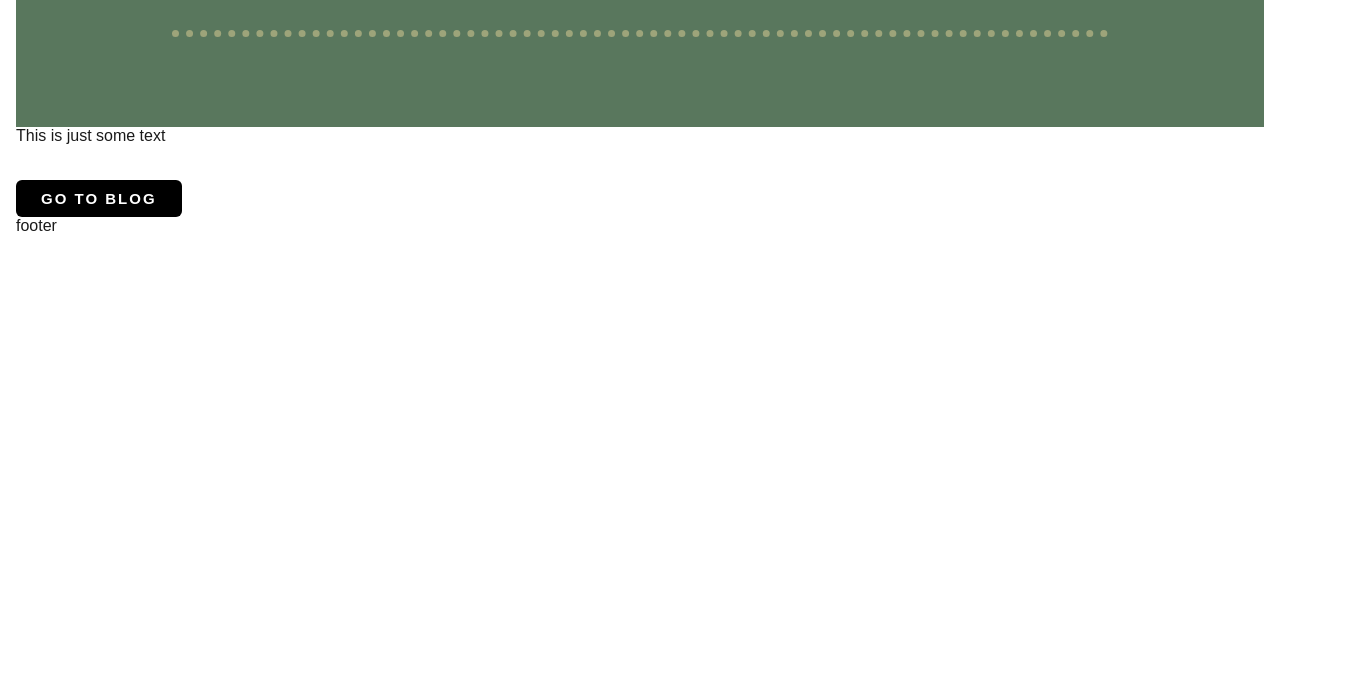
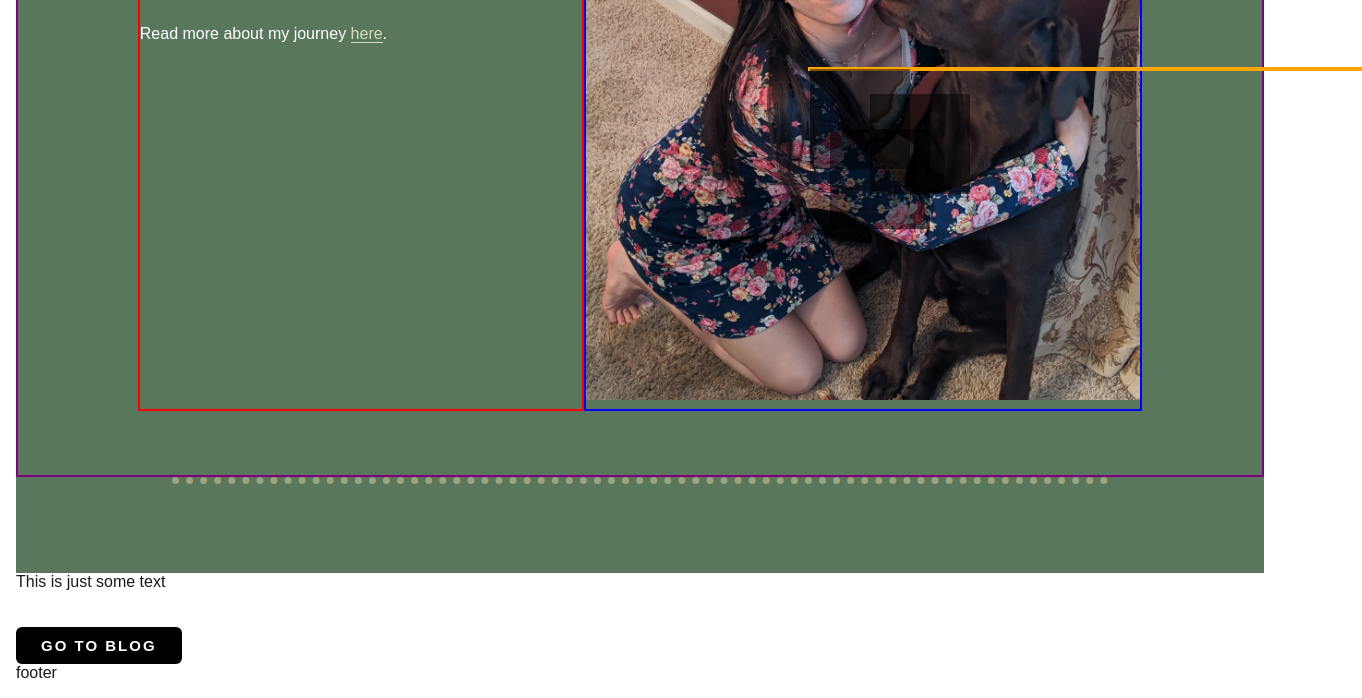
Before and after one commit to kalenenc/kalene-gatsby-personal-website, a Gatsby site: page / in a window 1280 px wide. Shown: the part 365-1063 px from the top of the page, 1362 px wide, since content can reach past the window. Before the commit the page ends 800 px from the top, so only its background shows below. Built offline with nearby package versions, Linux system fonts and the light colour scheme; Gatsby itself is replaced by a stand-in of ours; some packages are replaced by stand-ins of ours.

Commit message:
adds photo, more header styles, adds transparent square SVGs

```diff
--- a/src/components/header.js
+++ b/src/components/header.js
@@ -2,17 +2,38 @@ import React from "react"
 import NameTag from './nametag'
 import Navigation from './navigation'
 import headerStyles from './style-modules/header.module.css'
+import MeAndReese from '../images/me-and-reese-icon.jpg'
 
 const Header = _props => (
     <header>
         <Navigation></Navigation>
         <NameTag></NameTag>
 
-        <div className={headerStyles.header__description}>
-            <h2>Hi.</h2>
-            <p>I’m Kalene, a frontend developer and lifelong-learner with a desire to help support others in, or looking to get into tech.</p>
-            <p>Read more about my journey <a href="#">here</a>.</p>
+        <div className={headerStyles.header__description_container}>
+            <div className={headerStyles.header__description}>
+                <h2>Hi.</h2>
+                <p>I’m Kalene, a frontend developer and lifelong-learner with a desire to help support others in, or looking to get into tech.</p>
+                <p>Read more about my journey <a href="#">here</a>.</p>
+            </div>
+
+            <div className={headerStyles.header__image_container}>
+                <img src={MeAndReese} alt="Kalene and her dog, Reese."/>
+                <div class={headerStyles.svg__container}>
+                    <svg className={headerStyles.svg__one} width="100" height="100" xmlns="http://www.w3.org/2000/svg" opacity="0.5">
+                        <rect width="100" height="100" />
+                    </svg>
+                    <svg className={headerStyles.svg__two}  width="100" height="100" xmlns="http://www.w3.org/2000/svg" opacity="0.5">
+                        <rect width="100" height="100" />
+                    </svg>
+                    <svg className={headerStyles.svg__three}  width="100" height="100" xmlns="http://www.w3.org/2000/svg" opacity="0.5">
+                        <rect width="100" height="100" />
+                    </svg>
+                </div>
+            </div>
+
         </div>
+
+
 
         <hr/>
 
--- a/src/components/style-modules/header.module.css
+++ b/src/components/style-modules/header.module.css
@@ -7,12 +7,53 @@ h2 {
   color: var(--light-chocolate);
 }
 
+.header__description_container {
+  border: 2px solid purple;
+  padding: 4rem;
+  display: grid;
+  grid-template-columns: 40% 50%;
+  justify-content: center;
+}
+
 .header__description {
-  display: block;
-  margin: 0 auto;
-  width: 75%;
+  border: 2px solid red;
   padding-bottom: 2.8rem;
 }
+
+.header__image_container {
+  border: 2px solid blue;
+}
+
+.header__image_container img {
+  margin: 0;
+}
+
+.svg__container {
+  position: relative;
+  border: 2px solid orange;
+  bottom: 60%;
+  left: 40%;
+  display: block;
+}
+
+svg {
+  position: absolute;
+}
+
+.svg__one {
+  top: 60px;
+  left: 20px;
+}
+
+.svg__two {
+  top: 25px;
+  left: 60px;
+}
+
+.svg__three {
+
+}
+
 
 hr {
   border-top: 7px dotted var(--olive);
```
Also changed, not shown: src/images/me-and-reese-icon.jpg (added).
